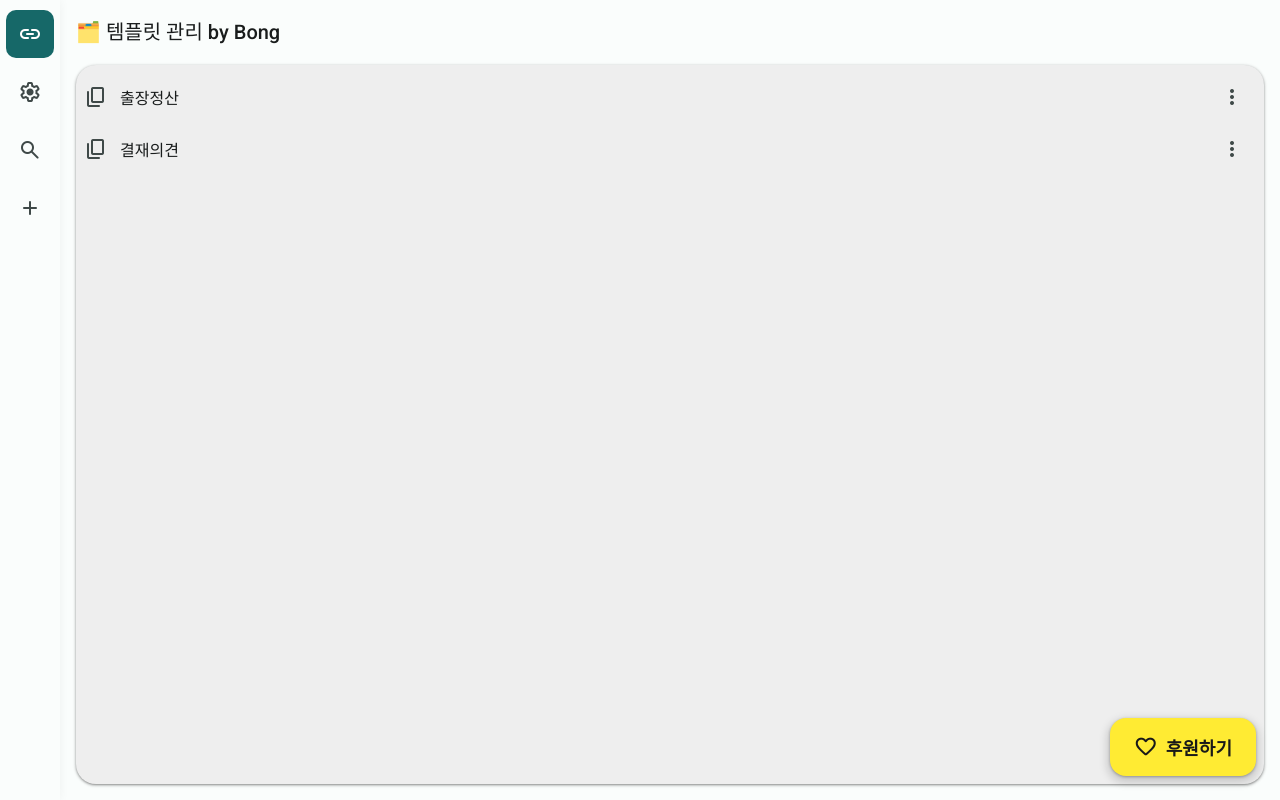
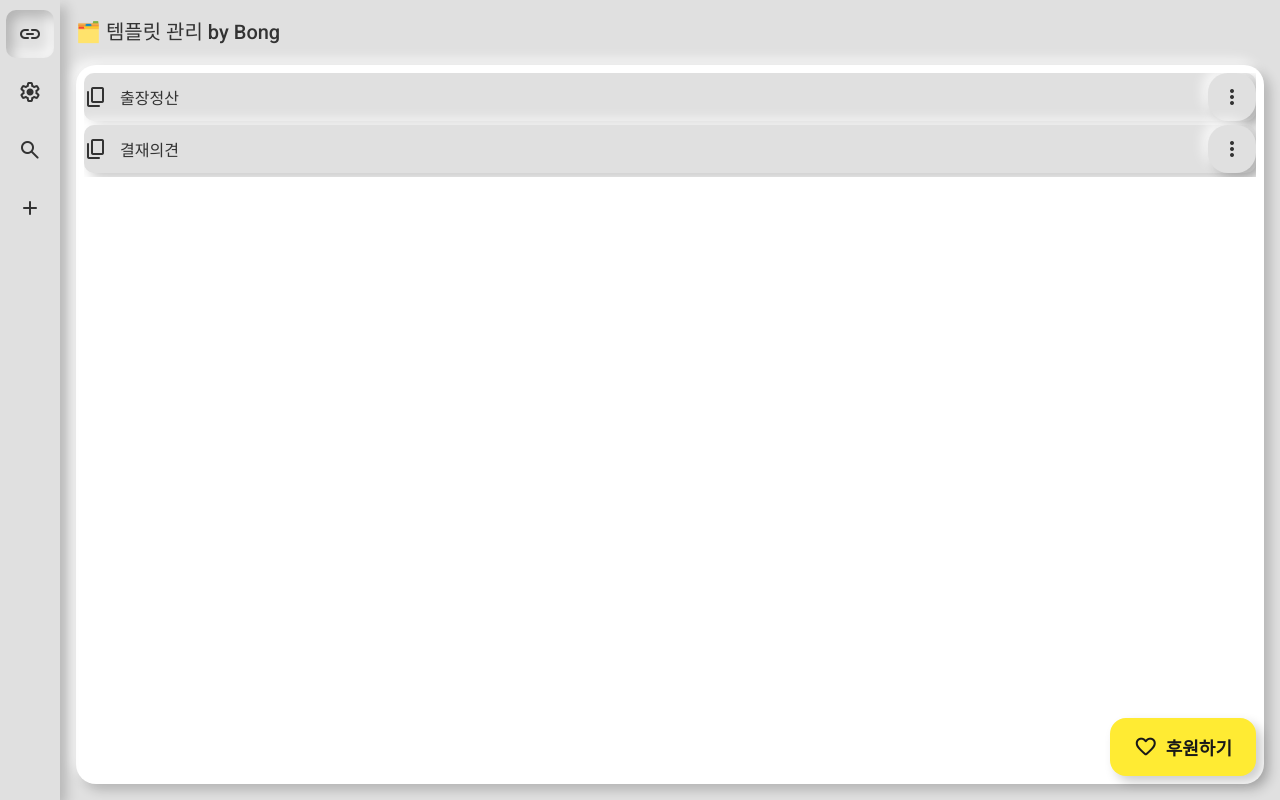
Before and after one commit to qbong1010/chrome-extension-clipboard, a browser extension: page sidepanel.html in a window 1280 px wide. Drawn offline with nearby package versions, Linux system fonts and the light colour scheme.

```diff
--- a/styles/sidepanel.css
+++ b/styles/sidepanel.css
@@ -1,28 +1,30 @@
-/* Material Design 3 (Material You) 스타일 */
+/* Neumorphism 스타일 */
 :root {
-  /* Material Design 3 시스템 색상 */
-  --md-sys-color-primary: #006A6A;
+  --neu-bg: #e0e0e0;
+  --neu-bg-light: #ffffff;
+  --md-sys-color-surface: var(--neu-bg);
+  --md-sys-color-on-surface: var(--neu-text);
+  --md-sys-color-surface-variant: var(--neu-bg-light);
+  --md-sys-color-on-surface-variant: var(--neu-text);
+  --md-sys-color-primary: var(--neu-primary);
   --md-sys-color-on-primary: #ffffff;
-  --md-sys-color-primary-container: #166868;
-  --md-sys-color-on-primary-container: #ffffff;
-
-  --md-sys-color-secondary: #4A6363;
+  --md-sys-color-primary-container: var(--neu-bg-light);
+  --md-sys-color-on-primary-container: var(--neu-text);
+  --md-sys-color-secondary: var(--neu-primary);
   --md-sys-color-on-secondary: #ffffff;
-  --md-sys-color-secondary-container: #CCE8E7;
-  --md-sys-color-on-secondary-container: #051F1F;
-
-  --md-sys-color-surface: #FAFDFC;
-  --md-sys-color-on-surface: #191C1C;
-  --md-sys-color-surface-variant: #eeeeee;
-  --md-sys-color-on-surface-variant: #3F4948;
-
-  --md-sys-color-outline: #6F7979;
-  --md-sys-color-outline-variant: #BEC9C8;
-
-  /* 엘리베이션 효과를 위한 그림자 */
-  --md-elevation-level1: 0 1px 2px rgba(0,0,0,0.3), 0 1px 3px 1px rgba(0,0,0,0.15);
-  --md-elevation-level2: 0 1px 2px rgba(0,0,0,0.3), 0 2px 6px 2px rgba(0,0,0,0.15);
-  --md-elevation-level3: 0 4px 8px 3px rgba(0,0,0,0.15), 0 1px 3px rgba(0,0,0,0.3);
+  --md-sys-color-secondary-container: var(--neu-bg-light);
+  --md-sys-color-on-secondary-container: var(--neu-text);
+  --md-sys-color-outline: var(--neu-shadow-dark);
+  --md-sys-color-outline-variant: var(--neu-shadow-light);
+  --md-elevation-level1: var(--neu-shadow);
+  --md-elevation-level2: var(--neu-shadow);
+  --md-elevation-level3: var(--neu-shadow);
+  --neu-shadow-dark: rgba(0,0,0,0.2);
+  --neu-shadow-light: rgba(255,255,255,0.7);
+  --neu-primary: #6c8cf7;
+  --neu-text: #333;
+  --neu-shadow: 6px 6px 12px var(--neu-shadow-dark), -6px -6px 12px var(--neu-shadow-light);
+  --neu-inset: inset 6px 6px 12px var(--neu-shadow-dark), inset -6px -6px 12px var(--neu-shadow-light);
 }
 
 /* 기본 스타일 */
@@ -45,7 +47,7 @@
   width: 60px;
   background-color: var(--md-sys-color-surface);
   padding: 10px 0;
-  box-shadow: 0 0 10px rgba(0,0,0,0.05);
+  box-shadow: var(--neu-shadow);
   z-index: 1;
 }
 
@@ -63,13 +65,14 @@
 }
 
 .nav-item:hover {
-  background-color: var(--md-sys-color-surface-variant);
+  background-color: var(--neu-bg-light);
   color: var(--md-sys-color-on-surface);
 }
 
 .nav-item.active {
-  background-color: var(--md-sys-color-primary-container);
-  color: var(--md-sys-color-on-primary-container);
+  background-color: var(--neu-bg);
+  color: var(--neu-text);
+  box-shadow: var(--neu-inset);
 }
 
 .material-symbols-rounded {
@@ -101,7 +104,7 @@
   background-color: var(--md-sys-color-surface-variant);
   border-radius: 20px;
   padding: 8px;
-  box-shadow: var(--md-elevation-level1);
+  box-shadow: var(--neu-shadow);
   position: relative;
   flex: 1;
 }
@@ -118,6 +121,8 @@
   display: flex;
   align-items: center;
   justify-content: space-between;
+  box-shadow: var(--neu-shadow);
+  background-color: var(--neu-bg);
   padding: 0px 0px;
   border-radius: 10px;
   margin-bottom: 4px;
@@ -137,8 +142,8 @@
 
 /* 드래그 대상이 될 위치 표시 스타일 */
 .sortable-chosen {
-  background-color: var(--md-sys-color-surface-variant);
-  box-shadow: var(--md-elevation-level2);
+  background-color: var(--neu-bg-light);
+  box-shadow: var(--neu-inset);
 }
 
 /* 드래그 핸들 */
@@ -180,19 +185,21 @@
 .md3-icon-button {
   width: 48px;
   height: 48px;
+  background-color: var(--neu-bg);
+  box-shadow: var(--neu-shadow);
   border-radius: 20px;
   display: flex;
   justify-content: center;
   align-items: center;
   border: none;
-  background: transparent;
   cursor: pointer;
   color: var(--md-sys-color-on-surface-variant);
   transition: background-color 0.2s;
 }
 
 .md3-icon-button:hover {
-  background-color: var(--md-sys-color-surface-variant);
+  background-color: var(--neu-bg-light);
+  box-shadow: var(--neu-inset);
 }
 
 /* FAB (후원하기 버튼) */
@@ -207,7 +214,7 @@
   border: none;
   background-color: #ffeb33;  /* 카카오톡 노란색 */
   color: #191919;  /* 어두운 글자색으로 변경 */
-  box-shadow: var(--md-elevation-level3);
+  box-shadow: var(--neu-shadow);
   cursor: pointer;
   transition: all 0.2s ease;
   font-size: 18px;
@@ -215,7 +222,7 @@
 }
 
 .md3-fab:hover {
-  box-shadow: var(--md-elevation-level2);
+  box-shadow: var(--neu-inset);
   background-color: #ffeb33;
   opacity: 0.9;
 }
@@ -229,7 +236,7 @@
   border: none;
   border-radius: 10px;
   padding: 10px;
-  box-shadow: var(--md-elevation-level3);
+  box-shadow: var(--neu-shadow);
   max-width: 300px;
   width: 90%;
   max-height: 80vh; /* 뷰포트 높이의 80%로 제한 */
@@ -317,12 +324,13 @@
   cursor: pointer;
   text-transform: uppercase;
   letter-spacing: 0.5px;
-  box-shadow: var(--md-elevation-level1);
+  box-shadow: var(--neu-shadow);
   transition: background-color 0.2s;
 }
 
 .md3-filled-button:hover {
   background-color: var(--md-sys-color-primary);
+  box-shadow: var(--neu-inset);
   opacity: 0.9;
 }
 
@@ -389,7 +397,7 @@
   border-radius: 4px;
   text-align: center;
   font-size: 12px;
-  box-shadow: var(--md-elevation-level2);
+  box-shadow: var(--neu-shadow);
   z-index: 1000;
   opacity: 0;
   transition: transform 0.3s, opacity 0.3s;
```
Also changed, not shown: package.json (added, +9 -0 lines), tests/basic.test.js (added, +6 -0 lines).
